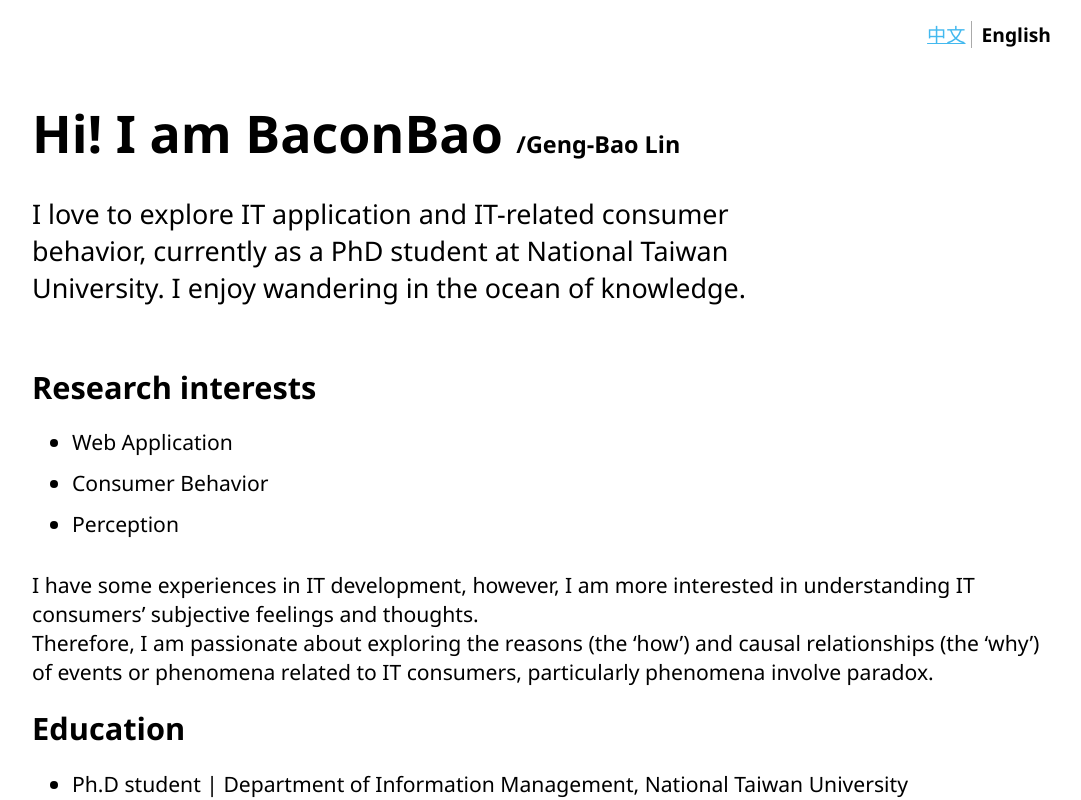
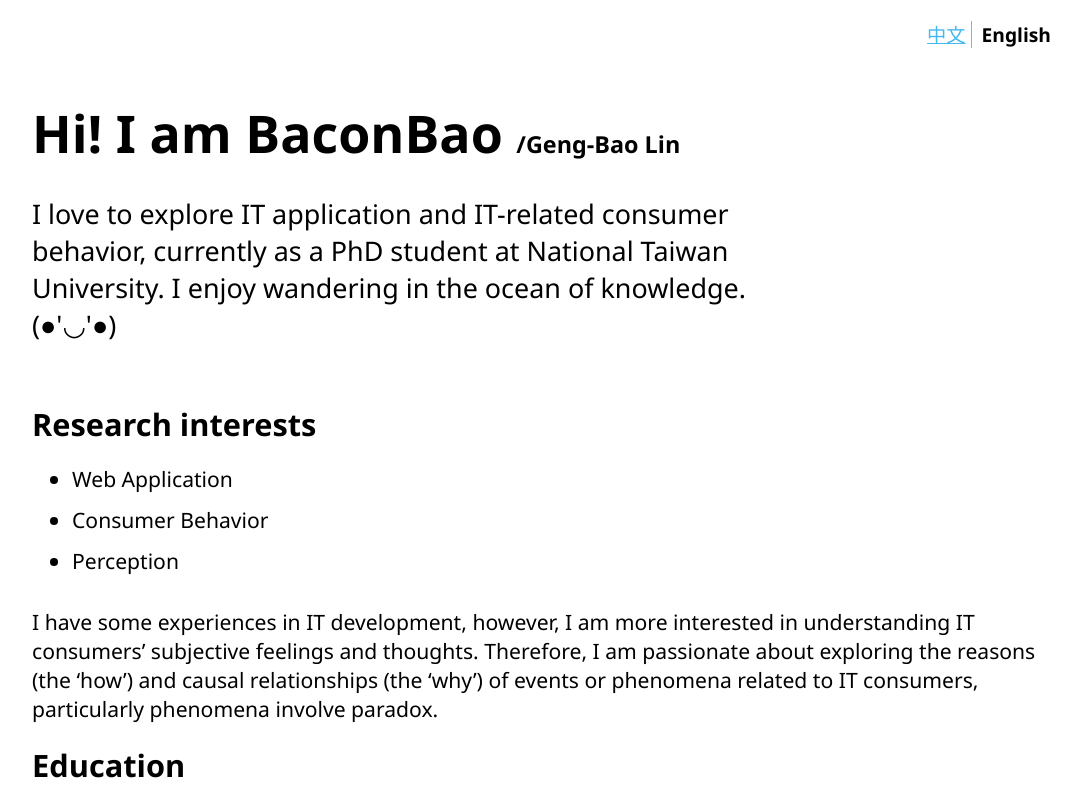
Before and after one commit to baconbao/baconbao.github.io, a Next.js app: page /en-us in a window 1280 px wide. Shown: the top 800 px of the page, without its empty margins (96-1177 px from the left). Built offline with nearby package versions, Linux system fonts and the light colour scheme.

Commit message:
fix: little issue

```diff
--- a/data/en-us.js
+++ b/data/en-us.js
@@ -32,7 +32,7 @@ const data = {
         hello: 'Hi! I am',
         name: 'BaconBao',
         akaName: 'Geng-Bao Lin',
-        intro: 'I love to explore IT application and IT-related consumer behavior, currently as a PhD student at National Taiwan University. I enjoy wandering in the ocean of knowledge.',
+        intro: 'I love to explore IT application and IT-related consumer behavior, currently as a PhD student at National Taiwan University. I enjoy wandering in the ocean of knowledge.  (●\'◡\'●)',
         // intro: 'I love to explore IT application and IT-related consumer behavior, currently as a PhD student at National Taiwan University. I enjoy wandering in the ocean of knowledge, sometimes rolling, acting cute, and slapping belly in this ocean. (●\'◡\'●)',
     },
     researchInterest: {
@@ -48,7 +48,7 @@ const data = {
                 text: 'Perception',
             },
         ],
-        describe: 'I have some experiences in IT development, however, I am more interested in understanding IT consumers’ subjective feelings and thoughts. \nTherefore, I am passionate about exploring the reasons (the ‘how’) and causal relationships (the ‘why’) of events or phenomena related to IT consumers, particularly phenomena involve paradox.',
+        describe: 'I have some experiences in IT development, however, I am more interested in understanding IT consumers’ subjective feelings and thoughts. Therefore, I am passionate about exploring the reasons (the ‘how’) and causal relationships (the ‘why’) of events or phenomena related to IT consumers, particularly phenomena involve paradox.',
         formatter: {
             itemText: (item) => `${item.text}`,
             moreDescribe: (describe) => describe,
```
